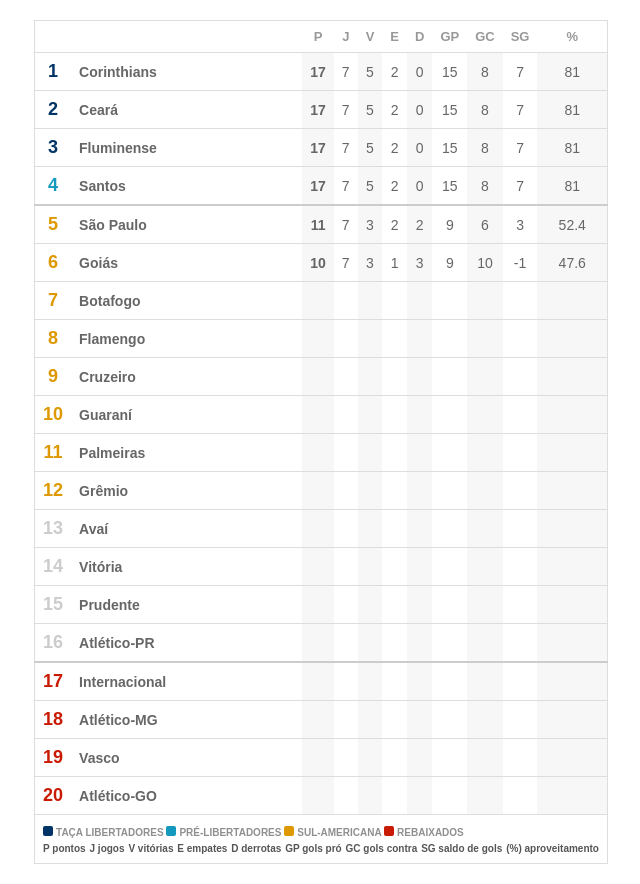
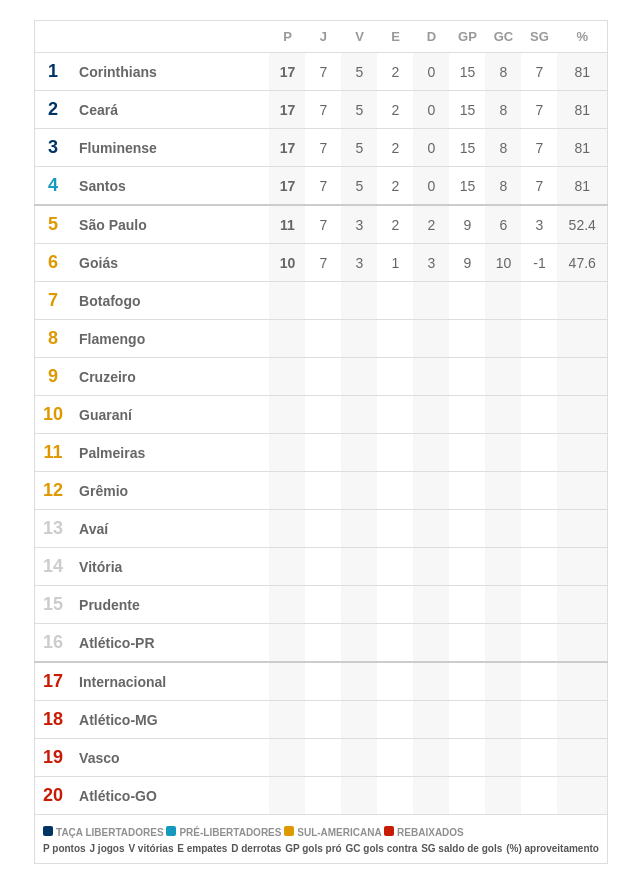
Before and after one commit to guttizin/Tabela-imaLearning, a plain HTML site: page index.html in a window 1280 px wide. Shown: the whole page, without its empty margins (319-959 px from the left). Drawn offline with Linux system fonts and the light colour scheme.

Commit message:
Correção largura colunas

```diff
--- a/style.css
+++ b/style.css
@@ -37,7 +37,6 @@ table {
 
 thead {
     border-bottom: 1px solid #dddddd;
-    ;
 }
 
 td,
@@ -50,7 +49,7 @@ th {
     color: #999999;
     font-weight: bold;
     text-align: center;
-    width: 10px;
+    width: 36px;
 }
 
 th:nth-child(2){
@@ -58,7 +57,7 @@ th:nth-child(2){
 }
 
 th:nth-last-child(1){
-    min-width: 70px;
+    min-width: 50px;
 }
 
 table tbody tr:nth-child(4) {
```
